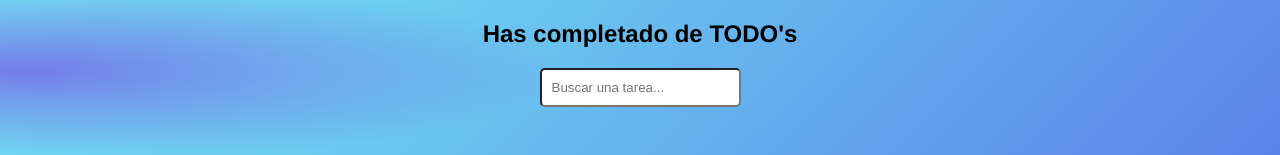
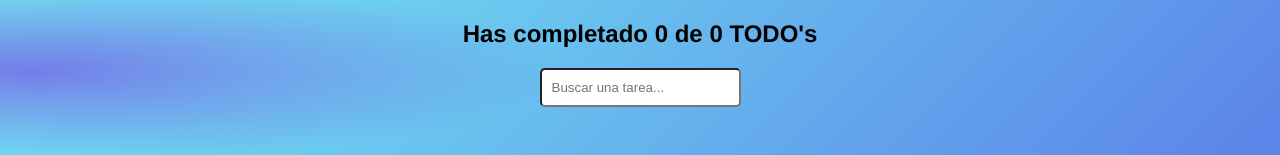
Before and after one commit to OscarAguilarL/todos-machine-react, a React (Create React App) app: page / in a window 1280 px wide. Shown: the top 155 px of the page. Built offline with nearby package versions, Linux system fonts and the light colour scheme.

Commit message:
Consumiendo el contexto global en los componentes TodoCounter y TodoSearch con useEffect

```diff
--- a/src/components/TodoCounter/TodoCounter.js
+++ b/src/components/TodoCounter/TodoCounter.js
@@ -1,7 +1,11 @@
-import React from 'react';
+import React, { useContext } from 'react';
+import { TodoContext } from '../../Context/TodoContext';
 import './TodoCounter.css';
 
-export const TodoCounter = ({ completed, total }) => {
+export const TodoCounter = () => {
+  const { totalTodos: total, completedTodos: completed } =
+    useContext(TodoContext);
+
   return (
     <>
       <h2 className="todoCounter">
--- a/src/components/TodoSearch/TodoSearch.js
+++ b/src/components/TodoSearch/TodoSearch.js
@@ -1,10 +1,13 @@
-import React from 'react';
+import React, { useContext } from 'react';
+import { TodoContext } from '../../Context/TodoContext';
 import './TodoSearch.css';
 
-export const TodoSearch = ({ searchValue, setSearchValue }) => {
+export const TodoSearch = () => {
   const handleTodoSearchInput = (event) => {
     setSearchValue(event.target.value);
   };
+
+  const { searchValue, setSearchValue } = useContext(TodoContext);
 
   return (
     <div className="TodoSearch">
--- a/src/containers/AppUI/AppUI.js
+++ b/src/containers/AppUI/AppUI.js
@@ -1,6 +1,6 @@
-import React from 'react';
+import React, { useContext } from 'react';
 
-import { TodoContext, TodoProvider } from '../../Context/TodoContext';
+import { TodoContext } from '../../Context/TodoContext';
 import { CreateTodoButton } from '../../components/CreateTodoButton/CreateTodoButton';
 import { TodoCounter } from '../../components/TodoCounter/TodoCounter';
 import { TodoItem } from '../../components/TodoItem/TodoItem';
@@ -9,22 +9,18 @@ import { TodoSearch } from '../../components/TodoSearch/TodoSearch';
 import { Wrapper } from '../Wrapper';
 
 export const AppUI = () => {
-
-  // const context = useContext(contextValue)
+  const { error, loading, searchedTodos, completeTodo, deleteTodo } =
+    useContext(TodoContext);
 
   return (
     <>
       <Wrapper>
         <TodoCounter />
         <TodoSearch />
-        <TodoContext.Consumer>
-          {({ error, loading, searchedTodos, completeTodo, deleteTodo }) => (
         <TodoList>
           {error && <p>Hubo un error...</p>}
           {loading && <p>Cargando...</p>}
-              {!loading && !searchedTodos.length && (
-                <p>¡Crea tu primer TODO!</p>
-              )}
+          {!loading && !searchedTodos.length && <p>¡Crea tu primer TODO!</p>}
           {searchedTodos.map((todo, index) => (
             <TodoItem
               text={todo.text}
@@ -35,8 +31,6 @@ export const AppUI = () => {
             />
           ))}
         </TodoList>
-          )}
-        </TodoContext.Consumer>
         <CreateTodoButton />
       </Wrapper>
     </>
```
Lines whose indentation alone changed are shown as unchanged.
